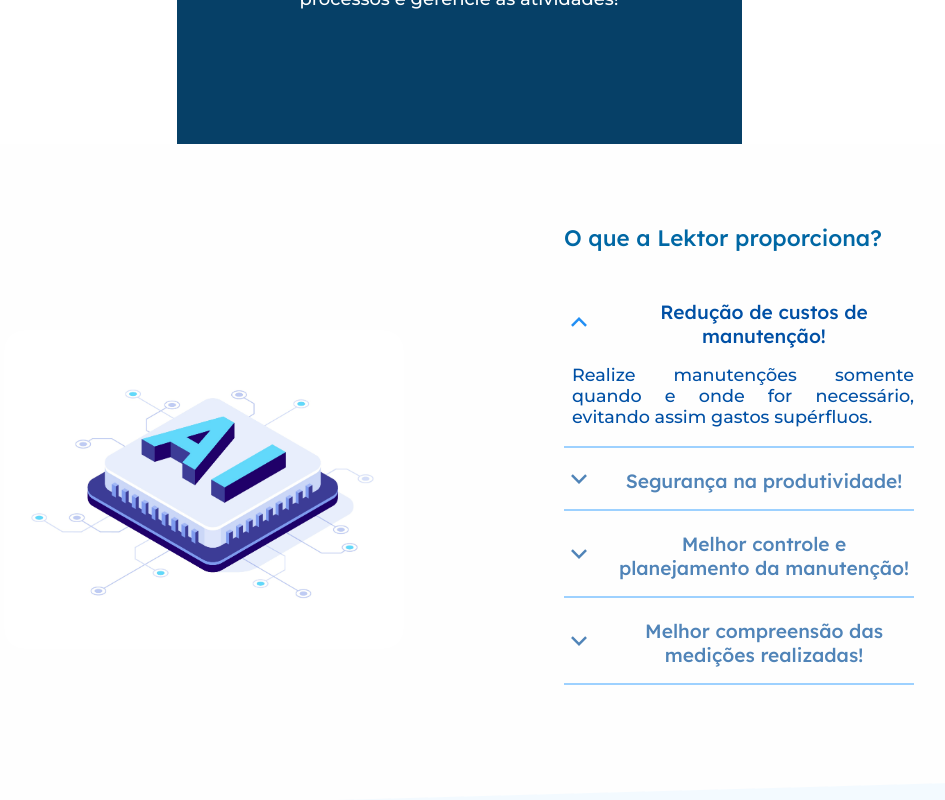
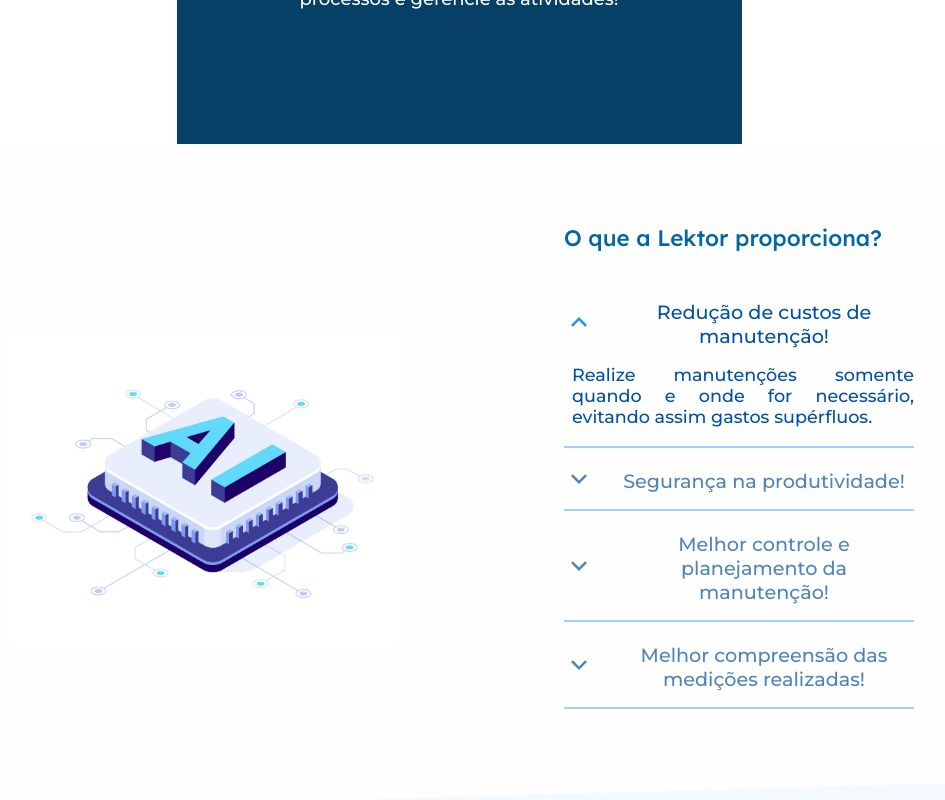
Before and after one commit to estevaolibardi/lektor-pagge, a Next.js app: page / in a window 1280 px wide. Shown: the part 2778-3578 px from the top of the page, without its empty margins (181-1126 px from the left). Built offline with nearby package versions, Linux system fonts and the light colour scheme.

Commit message:
font-change

```diff
--- a/components/Accordion/styles.ts
+++ b/components/Accordion/styles.ts
@@ -203,7 +203,7 @@
     font-size: 1.2rem;
     width: 300px;
     /* font-weight: 500; */
-    font-family: 'Lexend', sans-serif;
+    font-family: 'Montserrat', sans-serif;
     cursor: pointer;
   }
 
```
